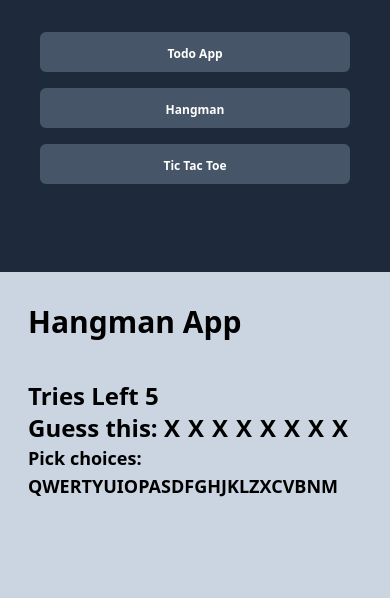
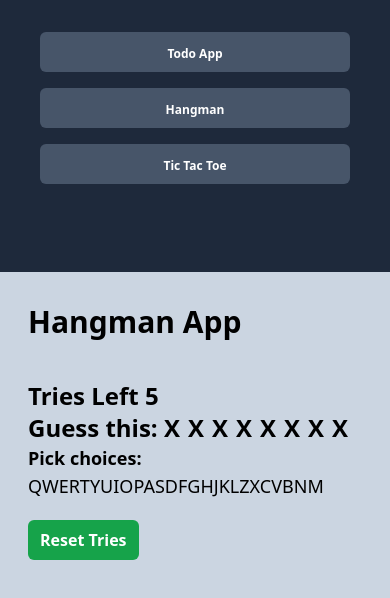
Before and after one commit to Shoko118/multi-web-app-vue, a Vue app: page /hangman in a window 390 px wide. Shown: the top 598 px of the page. Built offline with nearby package versions, Linux system fonts and the light colour scheme.

Commit message:
update switch branch

```diff
--- a/src/pages/Hangman.vue
+++ b/src/pages/Hangman.vue
@@ -46,6 +46,11 @@ function addLetters(letter) {
   else if (insideWord === false) tries.value = tries.value - 1;
   else emptyArray.value = emptyArray.value + letter;
 }
+
+function resetTries() {
+  tries.value = 5;
+  words.value = ["S", "O", "F", "T", "W", "A", "R", "E"];
+}
 </script>
 
 <template>
@@ -59,10 +64,11 @@ function addLetters(letter) {
         <span class="words font-bold inline" v-for="(word, index) in guessWords" :key="index">{{ word }}</span>
       </h2>
 
+      <div class="">
         <h2 class="text-lg sm:text-2xl font-semibold sm:space-x-2 lg:space-x-2 xl:space-x-3">
           Pick choices:
           <span
-          class="letters text-lg sm:text-2xl font-bold cursor-pointer hover:text-blue-500"
+            class="letters text-md sm:text-2xl font-normal sm:font-bold cursor-pointer hover:text-blue-500"
             v-for="(letter, index) in letters"
             :key="index"
             @click.prevent="addLetters(letter)"
@@ -70,5 +76,12 @@ function addLetters(letter) {
           >
         </h2>
       </div>
+      <button
+        class="mt-5 px-3 py-2 bg-green-600 hover:bg-green-500 transition duration-100 ease-in-out text-white font-semibold rounded-md"
+        @click="resetTries"
+      >
+        Reset Tries
+      </button>
+    </div>
   </div>
 </template>
```
Lines whose indentation alone changed are shown as unchanged.
